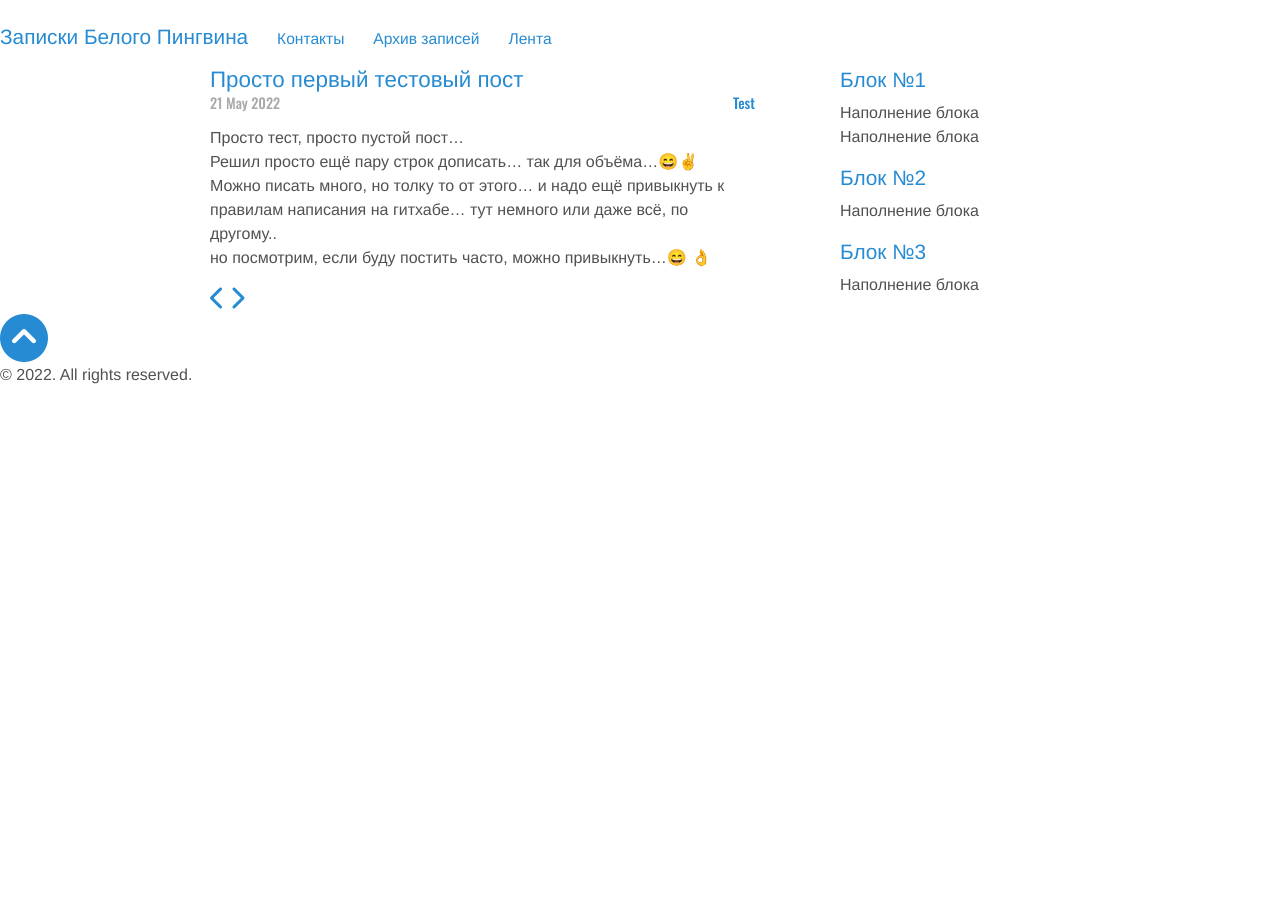
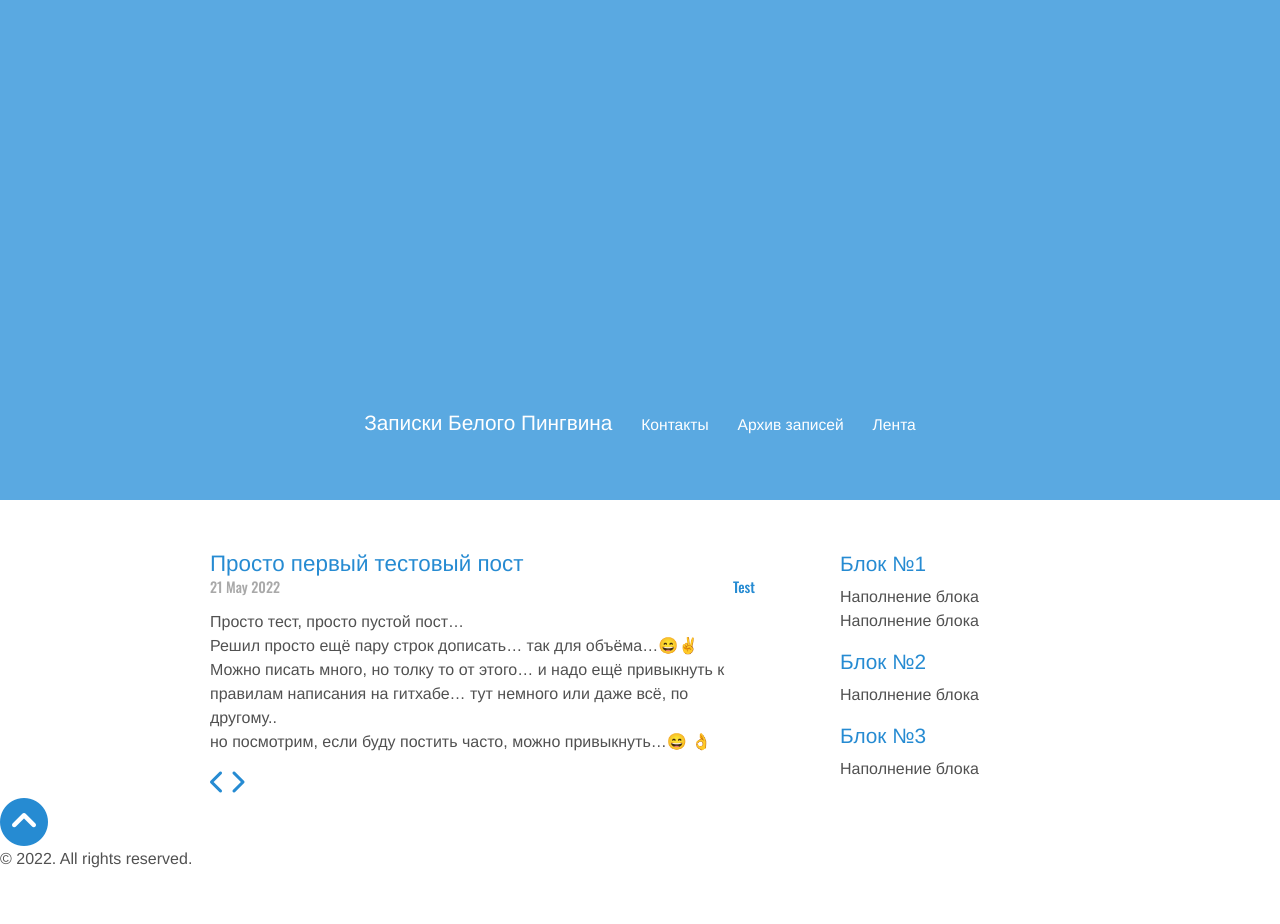
Before and after one commit to whitepingvin/blog, a Jekyll site: the page built from index.html, in a window 1280 px wide. Built offline with Jekyll 4.4.1, drawn with Linux system fonts in a browser that asks for light colours; nearby versions of some CDN libraries; emoji names are drawn with the system emoji font; the list of posts is cut into pages by our own code; after the commit the page ends 900 px from its top, so only the background shows below that.

Commit message:
Update style.css

```diff
--- a/css/style.css
+++ b/css/style.css
@@ -235,6 +235,22 @@ tbody tr:nth-child(odd) th {
   background-color: #f9f9f9;
 }
 
+/* ------ HEADER ------- */
+
+.masthead {
+    display: flex;
+    height: 500px;
+    padding-bottom: 40px;
+    margin-bottom: 50px;
+    background: #5aa9e1;
+    color: white;
+    align-items: flex-end;
+    justify-content: space-evenly;
+}
+h3.masthead-title a {
+    color: #fff;
+}
+
 /* ------ WRAPPER BOX ------- */
 
 .wrapper__box {
```
